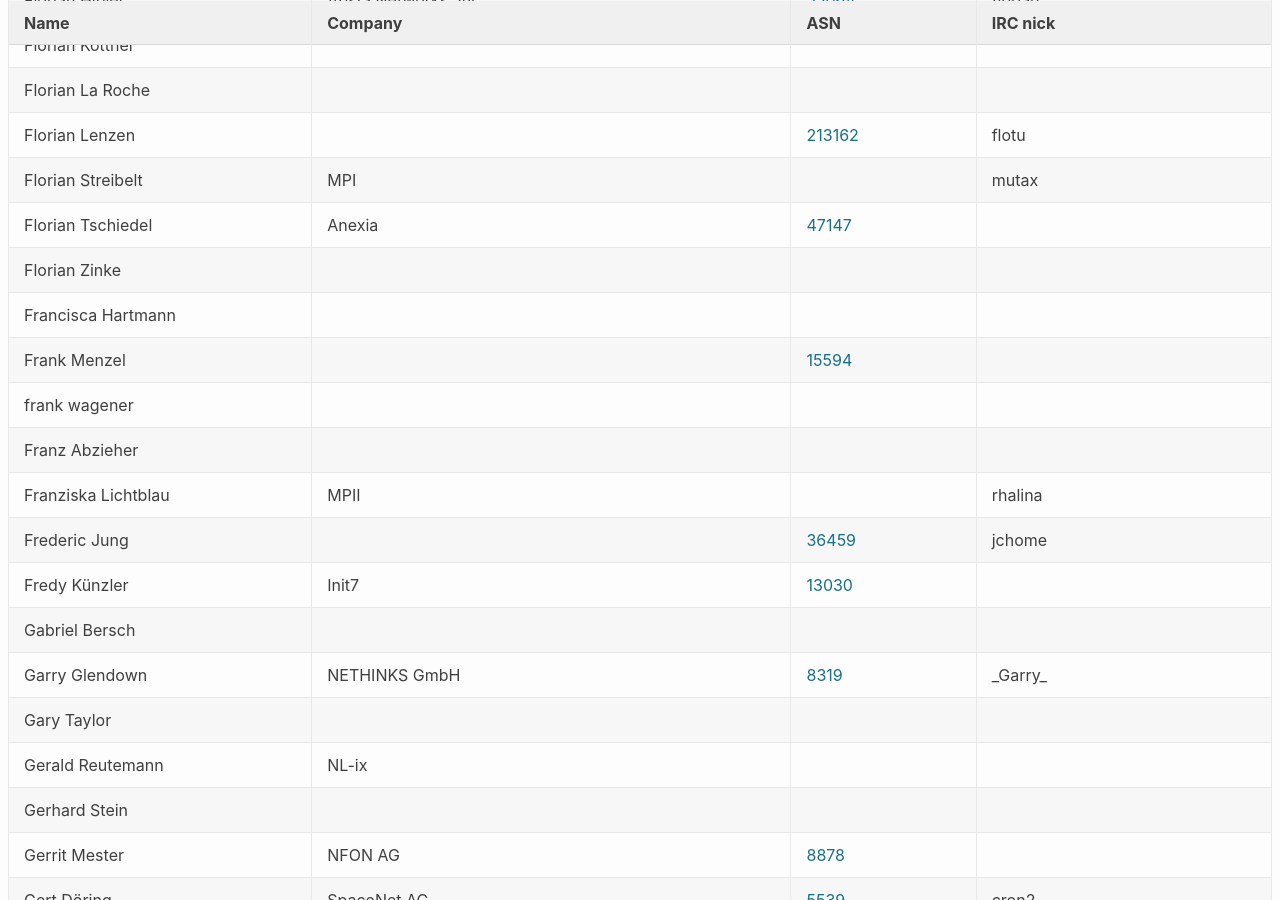
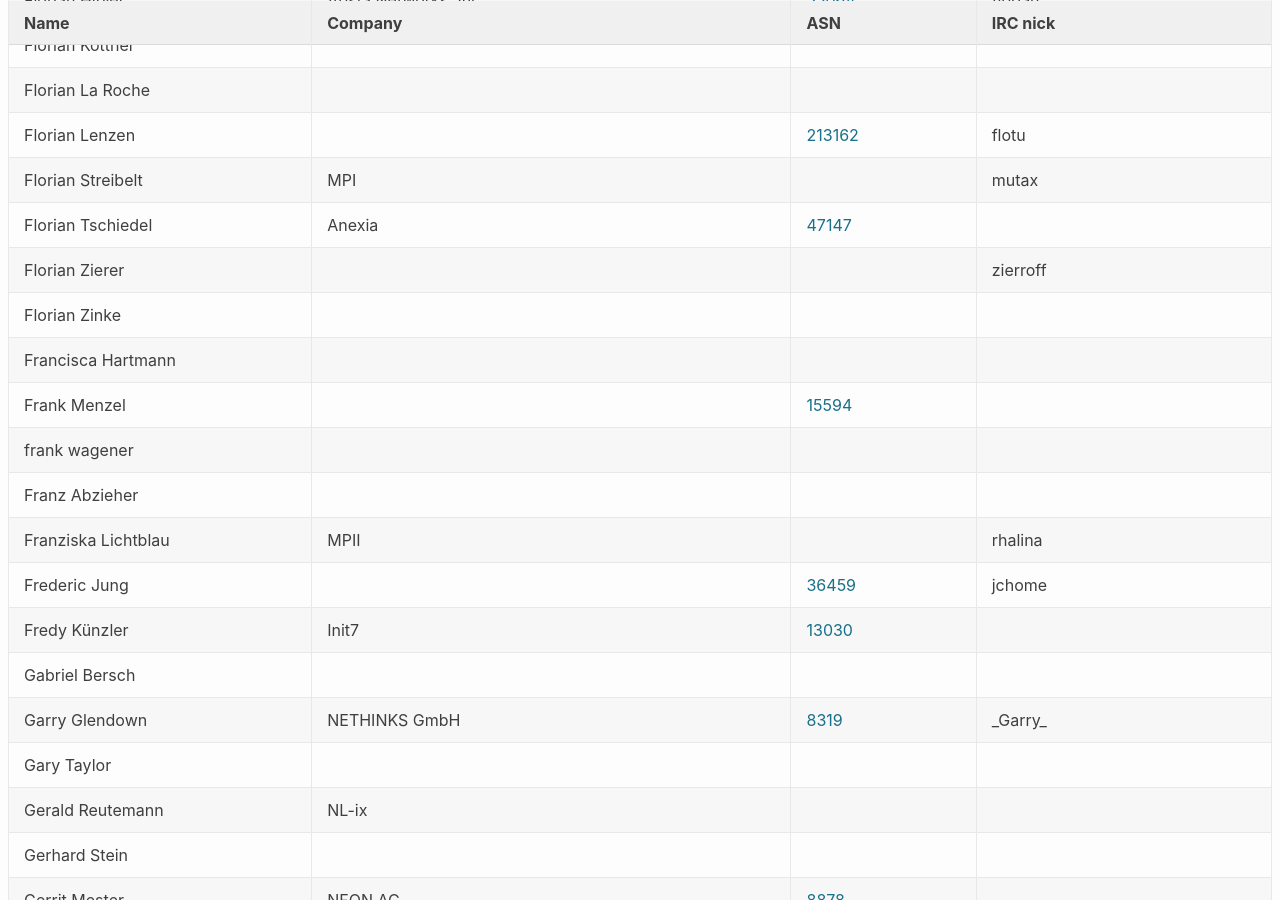
Before and after one commit to denog/pretix-attendeelist, a Jekyll site: the page built from index.markdown, in a window 1280 px wide and 900 px high, scrolled down 7129 px. Built offline with Jekyll 4.4.1, drawn with Linux system fonts in a browser that asks for light colours.

Commit message:
Latest data: Fri Nov  6 22:50:20 UTC 2020

```diff
--- a/_data/attendees.json
+++ b/_data/attendees.json
@@ -900,6 +900,12 @@
     "asn": "47147"
   },
   {
+    "name": "Florian Zierer",
+    "company": null,
+    "irc": "zierroff",
+    "asn": null
+  },
+  {
     "name": "Florian Zinke",
     "company": null,
     "irc": null,
```
